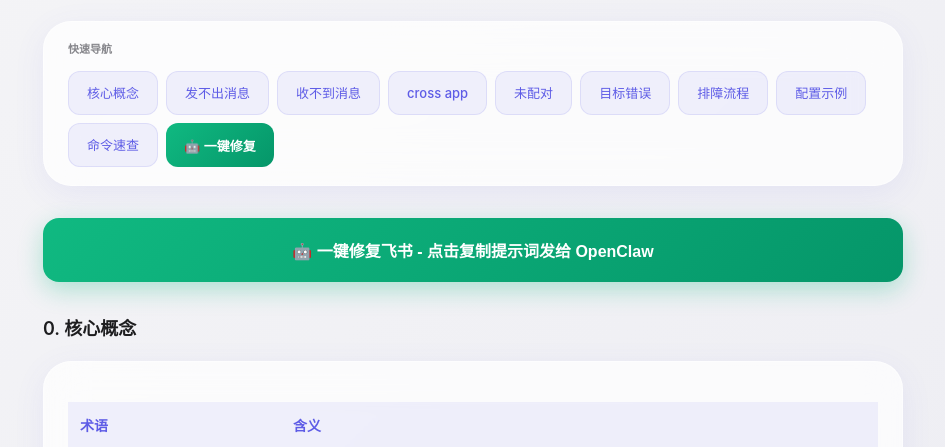
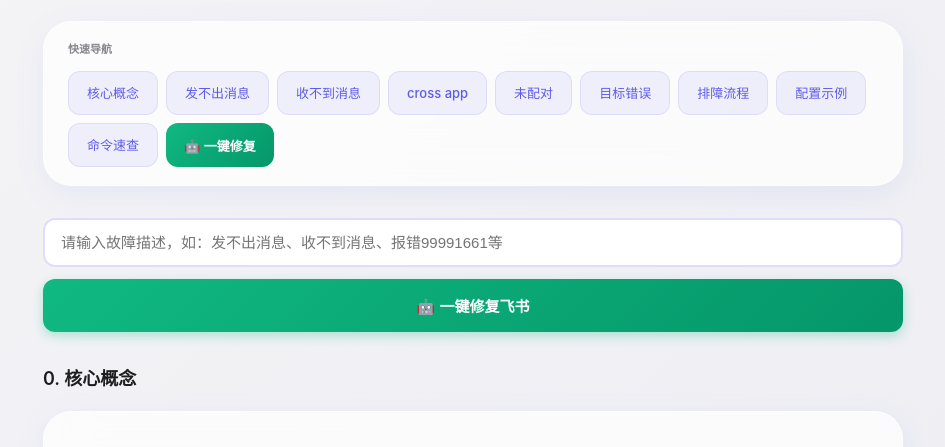
Before and after one commit to 2239721014-ops/openclaw--guidance, a plain HTML site: page feishu-wiki.html in a window 1280 px wide. Shown: the part 298-745 px from the top of the page, without its empty margins (167-1112 px from the left). Drawn offline with Linux system fonts and the light colour scheme.

Commit message:
Add input field

```diff
--- a/feishu-wiki.html
+++ b/feishu-wiki.html
@@ -108,21 +108,31 @@
         </div>
     </div>
 
-    <!-- 顶部修复按钮 -->
+    <!-- 顶部修复按钮 + 输入框 -->
     <div style="margin-bottom: 24px;">
+        <div style="margin-bottom: 12px;">
+            <input type="text" id="故障描述" placeholder="请输入故障描述，如：发不出消息、收不到消息、报错99991661等" style="
+                width: 100%;
+                padding: 14px 16px;
+                border: 2px solid rgba(94, 92, 230, 0.2);
+                border-radius: 12px;
+                font-size: 15px;
+                outline: none;
+            " onfocus="this.style.borderColor='#5E5CE6'" onblur="this.style.borderColor='rgba(94, 92, 230, 0.2)'">
+        </div>
         <button onclick="copyFixPrompt()" style="
             width: 100%;
             background: linear-gradient(135deg, #10B981 0%, #059669 100%);
             color: white;
             border: none;
-            padding: 20px;
-            border-radius: 16px;
-            font-size: 16px;
+            padding: 16px;
+            border-radius: 12px;
+            font-size: 15px;
             font-weight: 600;
             cursor: pointer;
-            box-shadow: 0 8px 24px rgba(16, 185, 129, 0.3);
+            box-shadow: 0 4px 12px rgba(16, 185, 129, 0.3);
         ">
-            🤖 一键修复飞书 - 点击复制提示词发给 OpenClaw
+            🤖 一键修复飞书
         </button>
     </div>
 
@@ -311,10 +321,12 @@ openclaw message send --channel feishu --account &lt;accountId&gt; --target &lt;
 
     <script>
     function copyFixPrompt() {
+        const 故障描述 = document.getElementById('故障描述').value.trim() || '（未填写）';
+
         const prompt = `# 任务：根据飞书故障知识库诊断并修复问题
 
 ## 我的故障描述
-（请用一句话描述你遇到的问题，如：发不出消息、收不到消息、报错99991661等）
+${故障描述}
 
 ## 参考知识库
 https://htmlpreview.github.io/?https://raw.githubusercontent.com/2239721014-ops/openclaw--guidance/main/feishu-wiki.html
```
